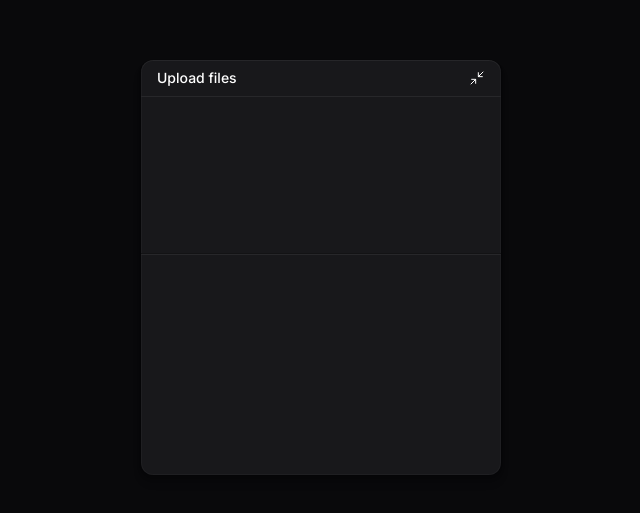
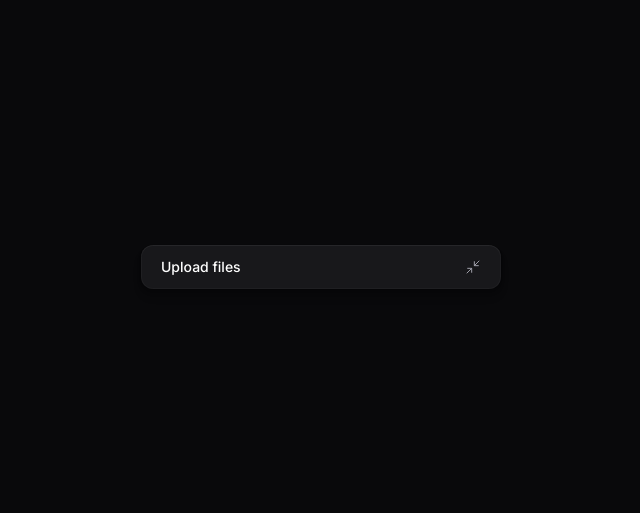
Before and after one commit to viitones/web, a React (Vite) app: page / in a window 1280 px wide. Shown: the part 133-646 px from the top of the page, without its empty margins (319-959 px from the left). Built offline with nearby package versions, Linux system fonts and the light colour scheme.

Commit message:
botao widget colapsavel

```diff
--- a/package.json
+++ b/package.json
@@ -10,9 +10,12 @@
     "preview": "vite preview"
   },
   "dependencies": {
+    "@radix-ui/react-collapsible": "^1.1.12",
     "lucide-react": "^0.560.0",
     "react": "^19.2.0",
-    "react-dom": "^19.2.0"
+    "react-dom": "^19.2.0",
+    "tailwind-merge": "^3.4.0",
+    "tailwind-variants": "^3.2.2"
   },
   "devDependencies": {
     "@eslint/js": "^9.39.1",
--- /dev/null
+++ b/src/components/ui/button.tsx
@@ -0,0 +1,26 @@
+import type { ComponentProps } from "react";
+import { tv, type VariantProps } from "tailwind-variants";
+
+const buttonVariants = tv({
+  base: "text-zinc-400 rounded-lg hover:text-zinc-100 hover:bg-zinc-800 disabled:opacity-50 disabled:pointer-events-none -mr-2",
+
+  variants: {
+    size: {
+      default: "px-3 py-2",
+      icon: "p-2",
+      "icon-sm": "p-1",
+    },
+  },
+
+  defaultVariants: {
+    size: "default",
+  },
+});
+
+export function Button({
+  size,
+  className,
+  ...props
+}: ComponentProps<"button"> & VariantProps<typeof buttonVariants>) {
+  return <button className={buttonVariants({ size, className })} {...props} />;
+}
--- a/src/components/upload-widget-header.tsx
+++ b/src/components/upload-widget-header.tsx
@@ -1,12 +1,15 @@
+import * as Collapsible from "@radix-ui/react-collapsible";
+
 import { Minimize2 } from "lucide-react";
 
 export function UploadWidgetHeader() {
   return (
     <div className="w-full p-4 py-2 bg-white/2 border-zinc-800 border-b flex items-center justify-between">
       <span className="text-sm font-medium">Upload files</span>
-      <button>
+
+      <Collapsible.Trigger asChild>
         <Minimize2 strokeWidth={1.5} className="size-4" />
-      </button>
+      </Collapsible.Trigger>
     </div>
   );
 }
--- /dev/null
+++ b/src/components/upload-widget-minimized-button.tsx
@@ -0,0 +1,14 @@
+import * as Collapsible from "@radix-ui/react-collapsible";
+import { Minimize2 } from "lucide-react";
+
+export function UploadWidgetMinimizedButton() {
+  return (
+    <Collapsible.Trigger className="group w-full bg-white/2 py-3 px-5 flex items-center justify-between">
+      <span className="text-sm font-medium">Upload files</span>
+      <Minimize2
+        strokeWidth={1.5}
+        className="size-4 text-zinc-400 group-hover:text-zinc-100"
+      />
+    </Collapsible.Trigger>
+  );
+}
--- a/src/components/upload-widget.tsx
+++ b/src/components/upload-widget.tsx
@@ -1,10 +1,19 @@
+import * as Collapsible from "@radix-ui/react-collapsible";
+import { useState } from "react";
 import { UploadWidgetDropzone } from "./upload-widget-dropzone";
 import { UploadWidgetHeader } from "./upload-widget-header";
+import { UploadWidgetMinimizedButton } from "./upload-widget-minimized-button";
 import { UploadWidgetUploadList } from "./upload-widget-upload-list";
 
 export function UploadWidget() {
+  const [isWidgetOpen, setIsWidgetOpen] = useState(false);
+
   return (
-    <div className="bg-zinc-900 w-full overflow-hidden max-w-90 rounded-xl shadow-shape">
+    <Collapsible.Root onOpenChange={setIsWidgetOpen}>
+      <div className="bg-zinc-900 overflow-hidden w-90 rounded-xl shadow-shape">
+        {!isWidgetOpen && <UploadWidgetMinimizedButton />}
+
+        <Collapsible.Content>
           <UploadWidgetHeader />
 
           <div className="flex flex-col gap-4 py-3">
@@ -14,6 +23,8 @@
 
             <UploadWidgetUploadList />
           </div>
+        </Collapsible.Content>
       </div>
+    </Collapsible.Root>
   );
 }
```
Also changed, not shown: 1 other file (tests, documents, lock files or other folders). Lines whose indentation alone changed are shown as unchanged.
